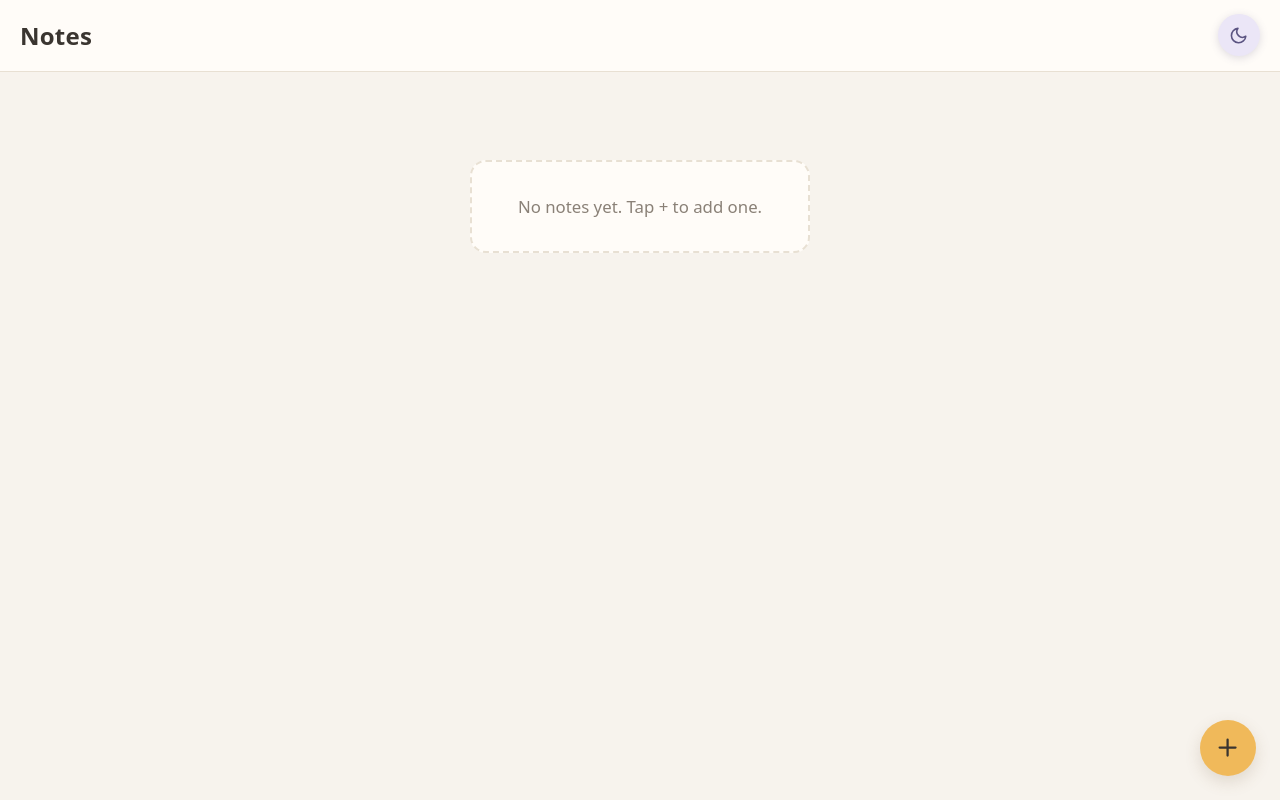
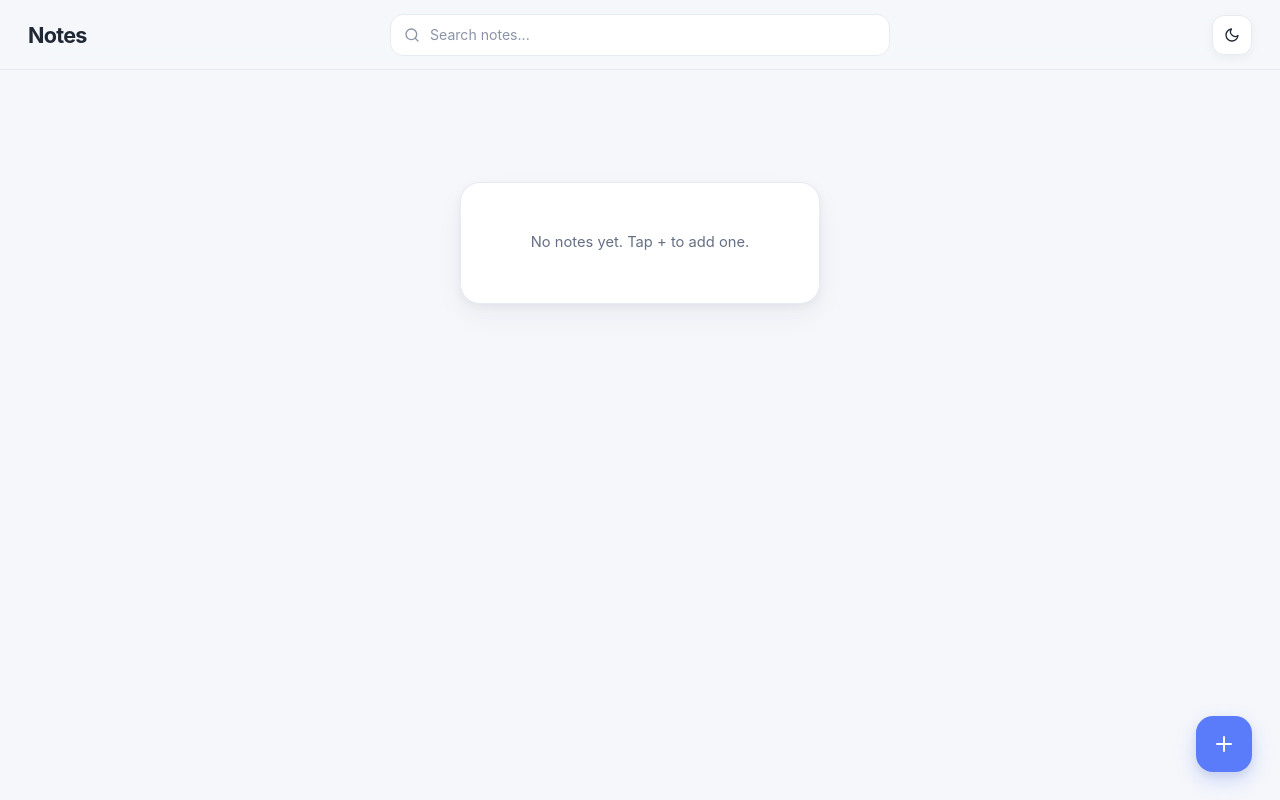
Before and after one commit to Arindam-Harh/Notes-App, a React app: page / in a window 1280 px wide. Built offline with nearby package versions, Linux system fonts and the light colour scheme; the HTML template or start-up script is replaced by a standard one.

Commit message:
Fix the css

```diff
--- a/src/App.jsx
+++ b/src/App.jsx
@@ -1,6 +1,7 @@
 import { useEffect, useState } from "react";
 import { FiSun, FiMoon, FiPlus } from "react-icons/fi";
 import { FiEdit2, FiTrash2 } from "react-icons/fi";
+import { FiSearch, FiX } from "react-icons/fi";
 import { Popup } from "../pages/Popup";
 
 export const App = () => {
@@ -19,6 +20,13 @@ export const App = () => {
       return [];
     }
   });
+  const [search, setSearch] = useState("");
+
+  const filteredNotes = notes.filter(
+    (note) =>
+      note.title.toLowerCase().includes(search.toLowerCase()) ||
+      note.des.toLowerCase().includes(search.toLowerCase()),
+  );
 
   useEffect(() => {
     localStorage.setItem("notes", JSON.stringify(notes));
@@ -30,7 +38,34 @@ export const App = () => {
   return (
     <div className={`container-notes ${dark ? "dark" : "light"}`}>
       <header className="header-notes">
+        <div className="nav-brand">
           <h1 className="h1-notes">Notes</h1>
+        </div>
+
+        <div className="search-notes">
+          <FiSearch className="search-icon" />
+
+          <input
+            type="text"
+            placeholder="Search notes..."
+            aria-label="Search notes"
+            value={search}
+            onChange={(e) => setSearch(e.target.value)}
+          />
+
+          {search && (
+            <button
+              type="button"
+              className="clear-search"
+              aria-label="Clear search"
+              onClick={() => setSearch("")}
+            >
+              <FiX />
+            </button>
+          )}
+        </div>
+
+        <div className="nav-actions">
           <button
             aria-label="Toggle theme"
             className={dark ? "darkBtn" : "lightBtn"}
@@ -38,13 +73,14 @@ export const App = () => {
           >
             {dark ? <FiSun /> : <FiMoon />}
           </button>
+        </div>
       </header>
       <main className="display-notes">
-        {notes.length === 0 ? (
+        {filteredNotes.length === 0 ? (
           <p className="empty-notes">No notes yet. Tap + to add one.</p>
         ) : (
           <ul className="notes-ul">
-            {notes.map((note) => (
+            {filteredNotes.map((note) => (
               <li className="note-card" key={note.id}>
                 <div className="note-actions">
                   <button
--- a/src/index.css
+++ b/src/index.css
@@ -4,21 +4,48 @@
   box-sizing: border-box;
 }
 
+html {
+  scroll-behavior: smooth;
+}
+
 body {
   margin: 0;
-  font-family: system-ui, -apple-system, "Segoe UI", sans-serif;
+  font-family:
+    "Inter",
+    system-ui,
+    -apple-system,
+    BlinkMacSystemFont,
+    "Segoe UI",
+    sans-serif;
+  -webkit-font-smoothing: antialiased;
+  text-rendering: optimizeLegibility;
 }
 
 /* ---------- Theme variables ---------- */
 .container-notes {
-  --bg: #f7f3ed;
-  --surface: #fffcf8;
-  --text: #3a3530;
-  --muted: #8a8177;
-  --border: #e8e0d3;
-  --accent: #f0b95a;
-  --accent-text: #3a3530;
-  --shadow: rgba(120, 95, 60, 0.18);
+  /* Light theme */
+  --bg: #f5f7fb;
+  --surface: #ffffff;
+  --surface-soft: #f8faff;
+
+  --text: #202735;
+  --text-secondary: #667085;
+  --muted: #8a94a6;
+
+  --border: #e7eaf0;
+  --border-hover: #d8deea;
+
+  --accent: #5b7cfa;
+  --accent-hover: #4d6ee8;
+  --accent-soft: #eef2ff;
+  --accent-text: #ffffff;
+
+  --danger: #e45d6a;
+  --danger-soft: #fff0f2;
+
+  --shadow-sm: rgba(32, 39, 53, 0.05);
+  --shadow-md: rgba(32, 39, 53, 0.08);
+  --shadow-lg: rgba(32, 39, 53, 0.12);
 
   min-height: 100vh;
   display: flex;
@@ -29,78 +56,101 @@ body {
 }
 
 .container-notes.dark {
-  --bg: #23252e;
-  --surface: #2b2e39;
-  --text: #e9e7f0;
-  --muted: #9a9cae;
-  --border: #3a3e4c;
-  --accent: #e9b872;
-  --accent-text: #23252e;
-  --shadow: rgba(0, 0, 0, 0.35);
+  --bg: #151922;
+  --surface: #1d2330;
+  --surface-soft: #202735;
+
+  --text: #edf1f7;
+  --text-secondary: #aab3c2;
+  --muted: #7f899b;
+
+  --border: #2c3443;
+  --border-hover: #394354;
+
+  --accent: #7895ff;
+  --accent-hover: #8aa4ff;
+  --accent-soft: #252d48;
+  --accent-text: #ffffff;
+
+  --danger: #ef7b86;
+  --danger-soft: #38242a;
+
+  --shadow-sm: rgba(0, 0, 0, 0.18);
+  --shadow-md: rgba(0, 0, 0, 0.25);
+  --shadow-lg: rgba(0, 0, 0, 0.35);
 }
 
-/* ---------- Header ---------- */
+/* ---------- Header / navbar ---------- */
 .header-notes {
   position: sticky;
   top: 0;
-  z-index: 10;
+  z-index: 100;
+  width: 100%;
   display: flex;
   align-items: center;
   justify-content: space-between;
-  padding: 0.9rem 1.25rem;
-  background: var(--surface);
+  padding: 0.85rem 1.75rem;
+  background: color-mix(in srgb, var(--bg) 88%, transparent);
+  backdrop-filter: blur(16px);
+  -webkit-backdrop-filter: blur(16px);
   border-bottom: 1px solid var(--border);
   transition: background 0.3s ease, border-color 0.3s ease;
 }
 
 .h1-notes {
   margin: 0;
-  font-size: 1.5rem;
-  font-weight: 700;
-  letter-spacing: 0.01em;
+  font-size: 1.35rem;
+  font-weight: 750;
+  letter-spacing: -0.035em;
+  color: var(--text);
+  user-select: none;
 }
 
-/* ---------- Theme toggle button ---------- */
 .header-notes button {
+  width: 40px;
+  height: 40px;
   display: grid;
   place-items: center;
-  width: 42px;
-  height: 42px;
-  border: none;
-  border-radius: 50%;
-  font-size: 1.2rem;
+  border: 1px solid var(--border);
+  border-radius: 12px;
+  background: var(--surface);
+  color: var(--text);
+  font-size: 1rem;
   cursor: pointer;
-  transition: transform 0.2s ease, background 0.3s ease, color 0.3s ease,
-    box-shadow 0.3s ease;
+  box-shadow: 0 3px 10px var(--shadow-sm);
+  transition:
+    background 0.2s ease,
+    border-color 0.2s ease,
+    color 0.2s ease,
+    transform 0.2s ease,
+    box-shadow 0.2s ease;
 }
 
 .header-notes button:hover {
-  transform: scale(1.08) rotate(12deg);
+  background: var(--accent-soft);
+  border-color: var(--border-hover);
+  color: var(--accent);
+  transform: translateY(-1px);
+  box-shadow: 0 5px 14px var(--shadow-md);
 }
 
 .header-notes button:active {
-  transform: scale(0.95);
+  transform: scale(0.94);
 }
 
-.header-notes .lightBtn {
-  background: #ebe6f7;
-  color: #5b5482;
-  box-shadow: 0 2px 8px rgba(91, 84, 130, 0.2);
-}
-
+.header-notes .lightBtn,
 .header-notes .darkBtn {
-  background: #3b3f50;
-  color: #f4c97a;
-  box-shadow: 0 2px 8px rgba(0, 0, 0, 0.3);
+  background: var(--surface);
+  color: var(--text);
 }
 
 /* ---------- Notes area ---------- */
 .display-notes {
   flex: 1;
   width: 100%;
-  max-width: 1200px;
+  max-width: 1120px;
   margin: 0 auto;
-  padding: 1.5rem 1.25rem 6rem;
+  padding: 2rem 1.75rem 7rem;
 }
 
 .notes-ul {
@@ -108,43 +158,56 @@ body {
   margin: 0;
   padding: 0;
   display: grid;
-  grid-template-columns: repeat(auto-fill, minmax(230px, 1fr));
+  grid-template-columns: repeat(auto-fill, minmax(250px, 1fr));
   gap: 1rem;
   align-items: start;
 }
 
 /* ---------- Note card ---------- */
 .note-card {
+  position: relative;
   display: flex;
   flex-direction: column;
-  gap: 0.5rem;
-  padding: 1.1rem 1.2rem;
+  min-height: 175px;
+  padding: 1.2rem 1.25rem;
   background: var(--surface);
   color: var(--text);
   border: 1px solid var(--border);
-  border-left: 4px solid var(--accent);
-  border-radius: 14px;
-  box-shadow: 0 4px 12px var(--shadow);
-  transition: transform 0.2s ease, box-shadow 0.2s ease,
-    background 0.3s ease, border-color 0.3s ease;
+  border-radius: 18px;
+  box-shadow:
+    0 2px 5px var(--shadow-sm),
+    0 8px 22px var(--shadow-sm);
+  transition:
+    background 0.25s ease,
+    border-color 0.25s ease,
+    box-shadow 0.25s ease,
+    transform 0.2s ease;
 }
 
 .note-card:hover {
-  transform: translateY(-3px);
-  box-shadow: 0 10px 22px var(--shadow);
+  transform: translateY(-2px);
+  border-color: var(--border-hover);
+  box-shadow:
+    0 4px 8px var(--shadow-sm),
+    0 14px 30px var(--shadow-md);
 }
 
 .note-title {
   margin: 0;
-  font-size: 1.1rem;
+  padding-right: 0.5rem;
+  font-size: 1rem;
   font-weight: 700;
+  line-height: 1.4;
+  letter-spacing: -0.015em;
+  color: var(--text);
   overflow-wrap: anywhere;
 }
 
 .note-body {
-  margin: 0;
-  font-size: 0.95rem;
-  line-height: 1.5;
+  margin: 0.5rem 0 0;
+  font-size: 0.88rem;
+  line-height: 1.65;
+  color: var(--text-secondary);
   white-space: pre-wrap;
   overflow-wrap: anywhere;
   display: -webkit-box;
@@ -154,90 +217,427 @@ body {
 }
 
 .note-date {
-  margin: 0.25rem 0 0;
-  font-size: 0.78rem;
+  margin: auto 0 0;
+  padding-top: 1rem;
+  font-size: 0.68rem;
+  font-weight: 600;
+  letter-spacing: 0.045em;
+  text-transform: uppercase;
   color: var(--muted);
 }
 
-.add-notes {
-  position: fixed;
-  right: 1.5rem;
-  bottom: 1.5rem;
-  display: grid;
-  place-items: center;
-  width: 56px;
-  height: 56px;
-  border: none;
-  border-radius: 50%;
-  background: var(--accent);
-  color: var(--accent-text);
-  font-size: 1.7rem;
-  cursor: pointer;
-  box-shadow: 0 6px 16px var(--shadow);
-  transition: transform 0.2s ease, box-shadow 0.2s ease, background 0.3s ease;
-}
-
-.add-notes:hover {
-  transform: translateY(-2px) scale(1.05);
-  box-shadow: 0 10px 22px var(--shadow);
-}
-
-.add-notes:active {
-  transform: scale(0.96);
-}
-.empty-notes {
-  margin: 4rem auto 0;
-  padding: 2rem 1.5rem;
-  max-width: 340px;
-  text-align: center;
-  font-size: 1.05rem;
-  line-height: 1.5;
-  color: var(--muted);
-  background: var(--surface);
-  border: 2px dashed var(--border);
-  border-radius: 16px;
-  transition: background 0.3s ease, border-color 0.3s ease, color 0.3s ease;
-}
+/* ---------- Note actions ---------- */
 .note-actions {
   display: flex;
   justify-content: flex-end;
-  gap: 0.4rem;
-  order: -1; /* keeps them visually on top even though markup is unchanged elsewhere */
+  gap: 0.35rem;
+  order: -1;
+  margin-bottom: 0.15rem;
+  opacity: 0;
+  transition: opacity 0.2s ease;
+}
+
+.note-card:hover .note-actions {
+  opacity: 1;
 }
 
 .edit-note,
 .delete-note {
-  padding: 0.3rem 0.7rem;
+  width: 30px;
+  height: 30px;
+  display: grid;
+  place-items: center;
+  border: 1px solid var(--border);
+  border-radius: 9px;
+  background: var(--surface-soft);
+  color: var(--muted);
   font-size: 0.8rem;
-  font-weight: 600;
-  border-radius: 8px;
   cursor: pointer;
-  transition: background 0.2s ease, color 0.2s ease, transform 0.15s ease;
-}
-
-.edit-note {
-  background: transparent;
-  color: var(--muted);
-  border: 1px solid var(--border);
+  transition:
+    background 0.2s ease,
+    border-color 0.2s ease,
+    color 0.2s ease,
+    transform 0.15s ease;
 }
 
 .edit-note:hover {
-  background: var(--bg);
-  color: var(--text);
-}
-
-.delete-note {
-  background: transparent;
-  color: #e5484d;
-  border: 1px solid #e5484d;
+  background: var(--accent-soft);
+  border-color: var(--accent);
+  color: var(--accent);
 }
 
 .delete-note:hover {
-  background: #e5484d;
-  color: #fff;
+  background: var(--danger-soft);
+  border-color: var(--danger);
+  color: var(--danger);
 }
 
 .edit-note:active,
 .delete-note:active {
-  transform: scale(0.95);
+  transform: scale(0.9);
 }
+
+/* ---------- Empty state ---------- */
+.empty-notes {
+  width: 100%;
+  max-width: 360px;
+  margin: 5rem auto 0;
+  padding: 3rem 1.75rem;
+  text-align: center;
+  font-size: 0.92rem;
+  line-height: 1.6;
+  color: var(--text-secondary);
+  background: var(--surface);
+  border: 1px solid var(--border);
+  border-radius: 20px;
+  box-shadow:
+    0 3px 8px var(--shadow-sm),
+    0 12px 28px var(--shadow-sm);
+}
+
+/* ---------- Floating add button ---------- */
+.add-notes {
+  position: fixed;
+  right: 1.75rem;
+  bottom: 1.75rem;
+  width: 56px;
+  height: 56px;
+  display: grid;
+  place-items: center;
+  border: none;
+  border-radius: 17px;
+  background: var(--accent);
+  color: var(--accent-text);
+  font-size: 1.5rem;
+  font-weight: 500;
+  cursor: pointer;
+  box-shadow:
+    0 8px 20px rgba(91, 124, 250, 0.25),
+    0 4px 8px var(--shadow-md);
+  transition:
+    background 0.2s ease,
+    transform 0.2s ease,
+    box-shadow 0.2s ease;
+}
+
+.add-notes:hover {
+  background: var(--accent-hover);
+  transform: translateY(-3px);
+  box-shadow:
+    0 12px 26px rgba(91, 124, 250, 0.3),
+    0 6px 12px var(--shadow-md);
+}
+
+.add-notes:active {
+  transform: scale(0.94);
+}
+
+/* ---------- Responsive ---------- */
+@media (max-width: 700px) {
+  .header-notes {
+    padding: 0.8rem 1rem;
+  }
+
+  .h1-notes {
+    font-size: 1.25rem;
+  }
+
+  .header-notes button {
+    width: 38px;
+    height: 38px;
+  }
+
+  .display-notes {
+    padding: 1.25rem 1rem 6rem;
+  }
+
+  .notes-ul {
+    grid-template-columns: 1fr;
+  }
+
+  .note-card {
+    min-height: 160px;
+  }
+
+  .note-actions {
+    opacity: 1;
+  }
+
+  .add-notes {
+    right: 1rem;
+    bottom: 1rem;
+    width: 54px;
+    height: 54px;
+  }
+}
+
+/* ---------- Accessibility ---------- */
+button:focus-visible {
+  outline: 3px solid var(--accent-soft);
+  outline-offset: 2px;
+}
+
+@media (prefers-reduced-motion: reduce) {
+  *,
+  *::before,
+  *::after {
+    scroll-behavior: auto !important;
+    transition-duration: 0.01ms !important;
+    animation-duration: 0.01ms !important;
+  }
+}
+.header-notes {
+  position: sticky;
+  top: 0;
+  z-index: 100;
+
+  width: 100%;
+  min-height: 70px;
+
+  display: grid;
+  grid-template-columns: 1fr minmax(260px, 500px) 1fr;
+  align-items: center;
+
+  padding: 0.8rem 1.75rem;
+
+  background: color-mix(
+    in srgb,
+    var(--bg) 88%,
+    transparent
+  );
+
+  backdrop-filter: blur(16px);
+  -webkit-backdrop-filter: blur(16px);
+
+  border-bottom: 1px solid var(--border);
+
+  transition:
+    background 0.3s ease,
+    border-color 0.3s ease;
+}
+
+
+.nav-brand {
+  display: flex;
+  align-items: center;
+  justify-content: flex-start;
+}
+
+.h1-notes {
+  margin: 0;
+
+  display: flex;
+  align-items: center;
+  gap: 0.65rem;
+
+  font-size: 1.35rem;
+  font-weight: 750;
+
+  letter-spacing: -0.035em;
+
+  color: var(--text);
+}
+
+.h1-notes::before {
+
+  width: 9px;
+  height: 9px;
+
+  flex-shrink: 0;
+
+  border-radius: 50%;
+
+  background: var(--accent);
+
+  box-shadow: 0 0 0 4px var(--accent-soft);
+}
+
+
+.search-notes {
+  position: relative;
+
+  width: 100%;
+  height: 42px;
+
+  display: flex;
+  align-items: center;
+
+  background: var(--surface);
+
+  border: 1px solid var(--border);
+  border-radius: 13px;
+
+  transition:
+    border-color 0.2s ease,
+    box-shadow 0.2s ease,
+    background 0.25s ease;
+}
+
+.search-notes:focus-within {
+  border-color: var(--accent);
+
+  box-shadow:
+    0 0 0 3px var(--accent-soft),
+    0 4px 12px var(--shadow-sm);
+}
+
+
+/* Search icon */
+
+.search-icon {
+  flex-shrink: 0;
+
+  margin-left: 13px;
+
+  font-size: 1rem;
+
+  color: var(--muted);
+}
+
+
+/* Search input */
+
+.search-notes input {
+  width: 100%;
+  height: 100%;
+
+  padding: 0 40px 0 10px;
+
+  border: none;
+  outline: none;
+
+  background: transparent;
+
+  color: var(--text);
+
+  font: inherit;
+  font-size: 0.88rem;
+}
+
+.search-notes input::placeholder {
+  color: var(--muted);
+}
+
+
+.clear-search {
+  position: absolute;
+  right: 7px;
+
+  width: 30px;
+  height: 30px;
+
+  display: grid;
+  place-items: center;
+
+  border: none;
+  border-radius: 8px;
+
+  background: transparent;
+  color: var(--muted);
+
+  cursor: pointer;
+
+  transition:
+    background 0.2s ease,
+    color 0.2s ease;
+}
+
+.clear-search:hover {
+  background: var(--accent-soft);
+  color: var(--accent);
+}
+
+
+.nav-actions {
+  display: flex;
+  justify-content: flex-end;
+  align-items: center;
+}
+
+
+/* Theme button */
+
+.header-notes button.lightBtn,
+.header-notes button.darkBtn {
+  width: 40px;
+  height: 40px;
+
+  display: grid;
+  place-items: center;
+
+  border: 1px solid var(--border);
+  border-radius: 12px;
+
+  background: var(--surface);
+  color: var(--text);
+
+  font-size: 1rem;
+
+  cursor: pointer;
+
+  box-shadow: 0 3px 10px var(--shadow-sm);
+
+  transition:
+    background 0.2s ease,
+    border-color 0.2s ease,
+    color 0.2s ease,
+    transform 0.2s ease,
+    box-shadow 0.2s ease;
+}
+
+.header-notes button.lightBtn:hover,
+.header-notes button.darkBtn:hover {
+  background: var(--accent-soft);
+
+  border-color: var(--border-hover);
+
+  color: var(--accent);
+
+  transform: translateY(-1px);
+
+  box-shadow: 0 5px 14px var(--shadow-md);
+}
+
+.header-notes button.lightBtn:active,
+.header-notes button.darkBtn:active {
+  transform: scale(0.94);
+}
+
+
+@media (max-width: 700px) {
+  .header-notes {
+    grid-template-columns: 1fr auto;
+
+    gap: 0.75rem;
+
+    padding: 0.75rem 1rem;
+  }
+
+  .nav-brand {
+    grid-column: 1;
+    grid-row: 1;
+  }
+
+  .nav-actions {
+    grid-column: 2;
+    grid-row: 1;
+  }
+
+  .search-notes {
+    grid-column: 1 / -1;
+    grid-row: 2;
+  }
+
+  .h1-notes {
+    font-size: 1.25rem;
+  }
+}
+.h1-notes {
+  margin: 0;
+
+  font-size: 1.35rem;
+  font-weight: 750;
+  letter-spacing: -0.035em;
+
+  color: var(--text);
+}
```
Lines whose indentation alone changed are shown as unchanged.
